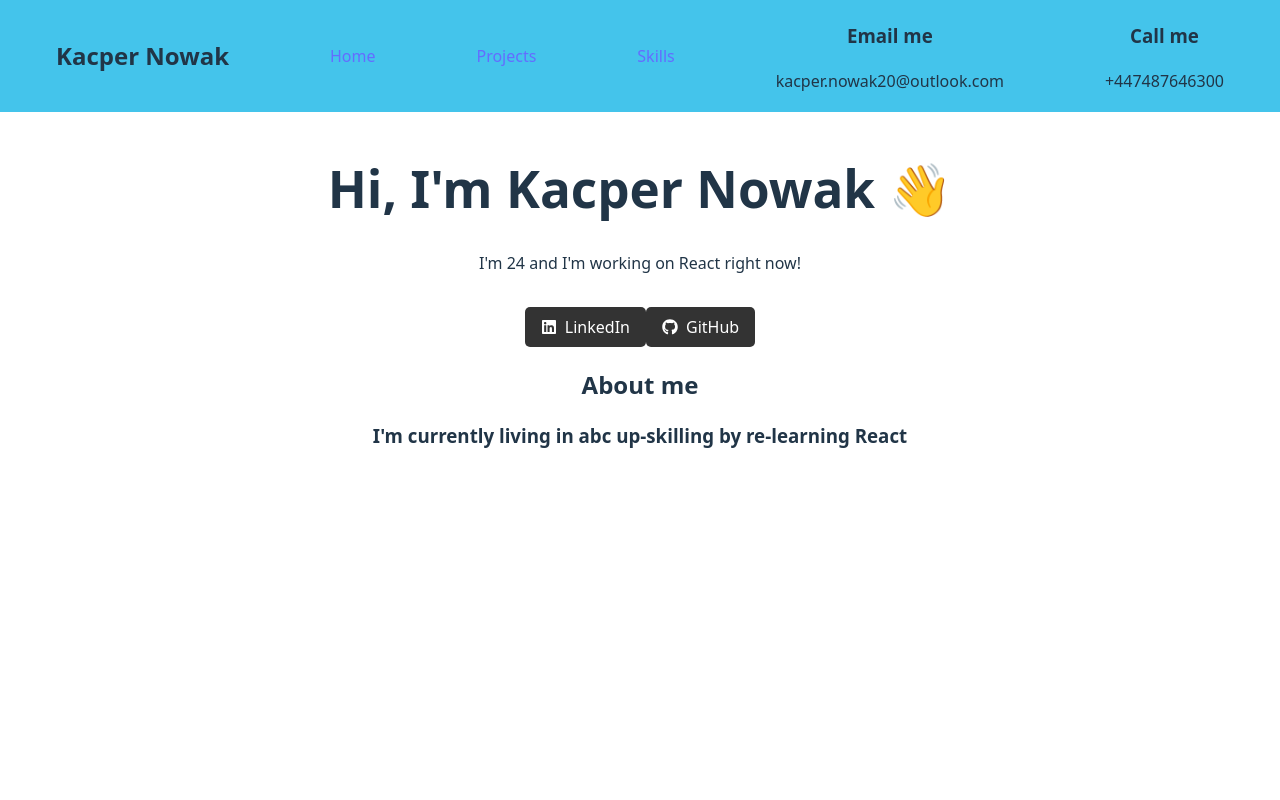
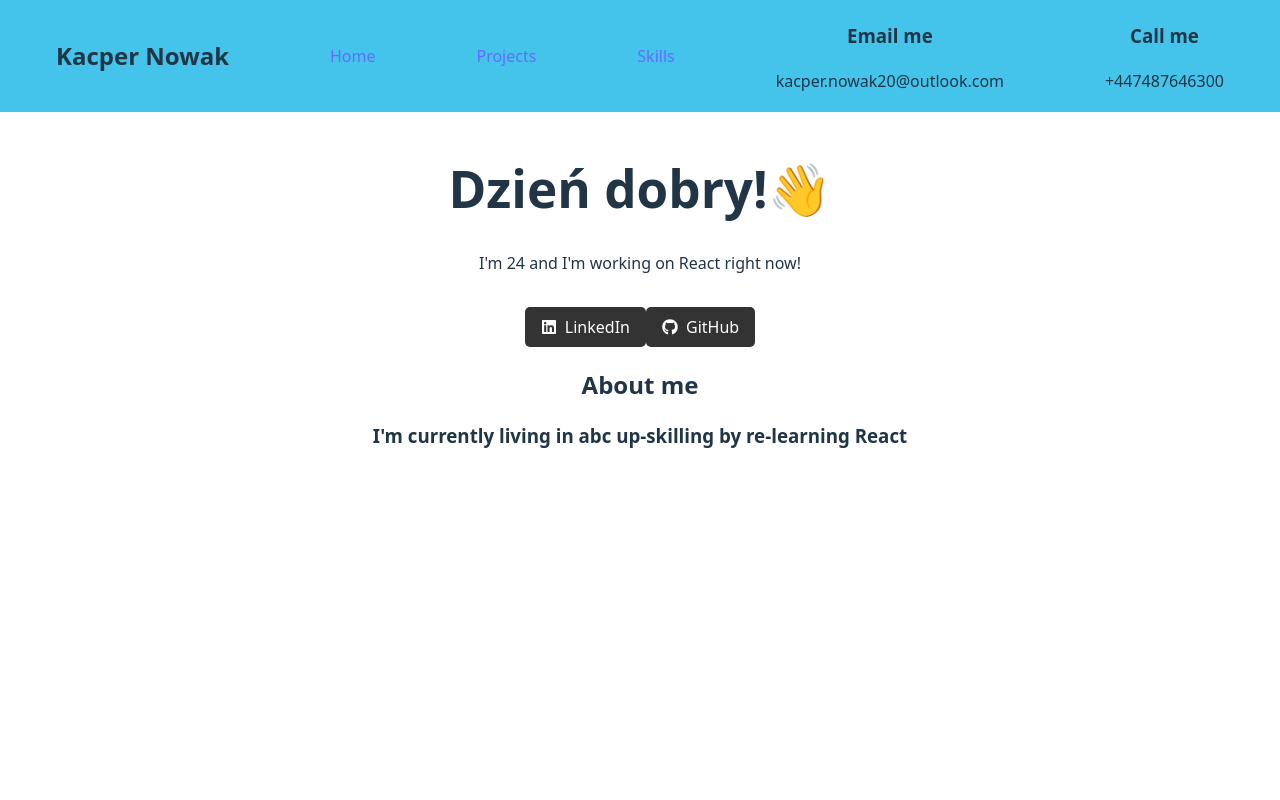
Before and after one commit to KacperProg/React-Portfolio-Site, a React (Vite) app: page / in a window 1280 px wide. Shown: the top 800 px of the page. Built offline with nearby package versions, Linux system fonts and the light colour scheme; the HTML template or start-up script is replaced by a standard one.

Commit message:
Changed home page greeting and added image to one of projects

```diff
--- a/src/Pages/Home.jsx
+++ b/src/Pages/Home.jsx
@@ -7,7 +7,7 @@ import "./Home.css";
 function Home() {
   return (
     <div className='main-container'>
-      <h1>Hi, I'm Kacper Nowak 👋</h1>
+      <h1>Dzień dobry!👋</h1>
       <p>I'm 24 and I'm working on React right now!</p>
       <div className='buttons-container'>
         <a
--- a/src/Pages/Projects.jsx
+++ b/src/Pages/Projects.jsx
@@ -1,7 +1,8 @@
-import ProjectCard from '../Components/ProjectCard';
-import homeImg from '../images/websiteHome.png';
-import eigenvalues from '../images/eigenvalues.png';
-import mainResults from '../images/mainResults.png';
+import ProjectCard from "../Components/ProjectCard";
+import homeImg from "../images/websiteHome.png";
+import thisWebsite from "../images/thisWebsite.png";
+import eigenvalues from "../images/eigenvalues.png";
+import mainResults from "../images/mainResults.png";
 import "./Projects.css";
 
 
@@ -17,7 +18,8 @@ function Projects() {
       title: 'New React Portfolio',
       description: 'This current site, constructed using React and Vite.',
       link: 'https://github.com/KacperProg/React-Portfolio-Site',
-    },
+      image: thisWebsite
+    }
   ]
 
   return (
```
Also changed, not shown: src/images/thisWebsite.jpg (added), src/images/thisWebsite.png (added).
